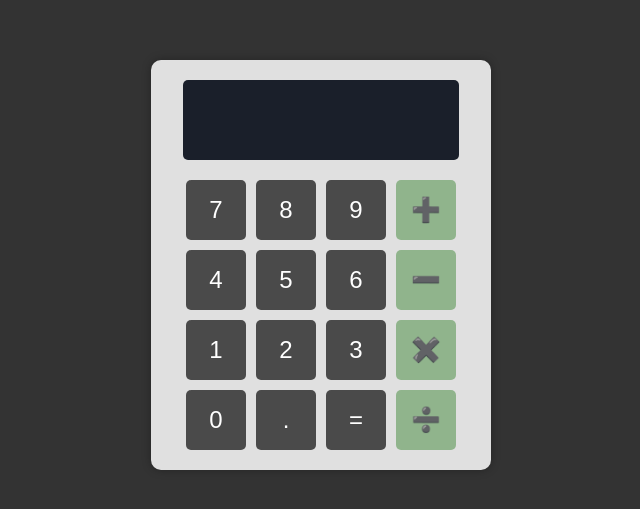
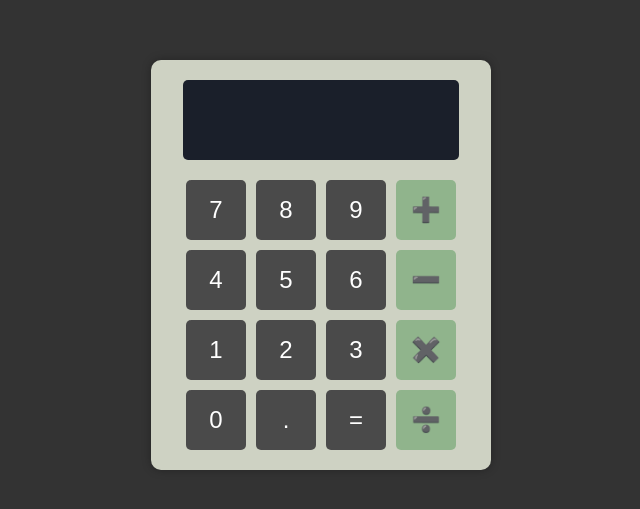
Before and after one commit to DanceOlsson/odin-calculator, a plain HTML site: page index.html in a window 1280 px wide. Shown: the part 135-644 px from the top of the page, without its empty margins (319-959 px from the left). Drawn offline with Linux system fonts and the light colour scheme.

Commit message:
update the color scheme

```diff
--- a/css/styling.css
+++ b/css/styling.css
@@ -8,7 +8,7 @@ body {
 }
 
 #calculator-container {
-    background-color: #e0e0e0;
+    background-color: #ced2c3;
     padding: 20px;
     border-radius: 10px;
     box-shadow: 0 0 10px rgba(0, 0, 0, 0.3);
```
